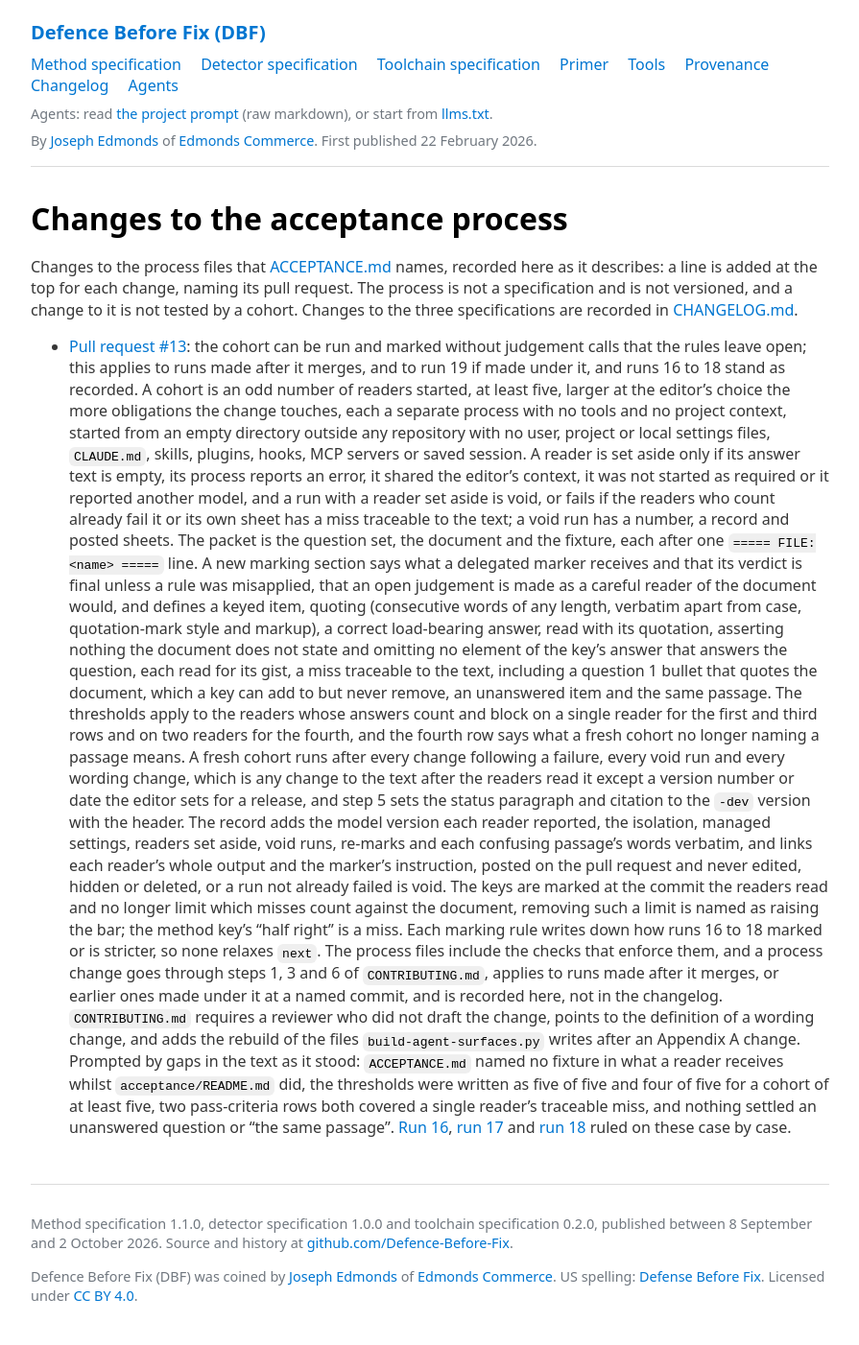
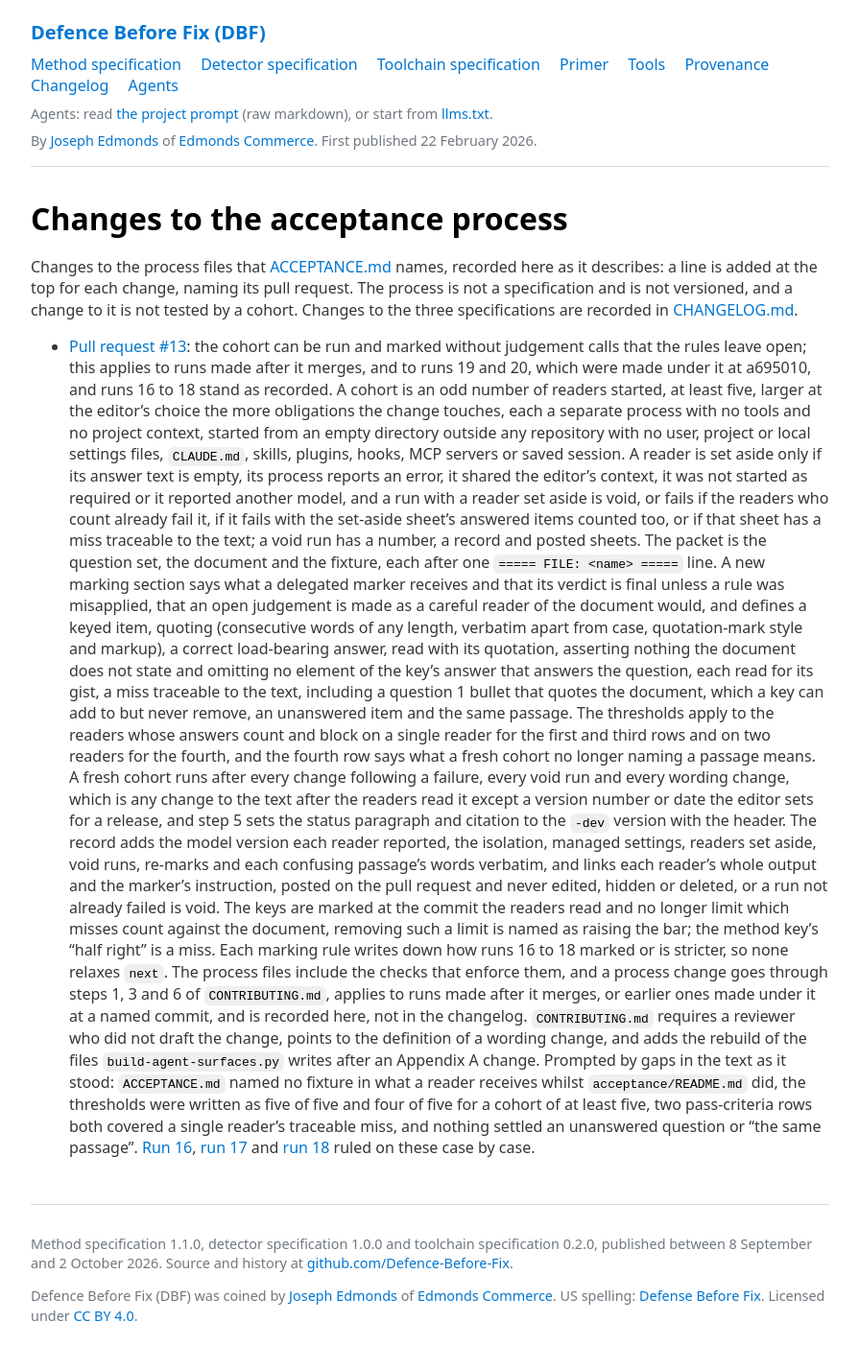
Before and after one commit to Defence-Before-Fix/defence-before-fix.github.io, a Jekyll site: the page built from acceptance/CHANGES.md, in a window 1280 px wide. Shown: the whole page at 96% size, without its empty margins (192-1087 px from the left). Built offline with Jekyll 4.4.1, drawn with Linux system fonts in a browser that asks for light colours; our own code applies the rules of GitHub Pages for plain Markdown files; before the commit the page ends 1381 px from its top, so only the background shows below that.

Commit message:
Acceptance process: review 8, a set-aside sheet's answers still count towards a failure
A run fails if any criterion fails with a set-aside reader's answered items counted alongside the
others, so setting a reader aside can never turn a failing run into a void one. The fourth row's
clearing test covers every paragraph the earlier passage lay in. acceptance/CHANGES.md names runs
19 and 20 as made under this change.

Co-Authored-By: Claude Opus 5.5 <noreply@anthropic.com>

```diff
--- a/acceptance/CHANGES.md
+++ b/acceptance/CHANGES.md
@@ -6,7 +6,7 @@ not a specification and is not versioned, and a change to it is not tested by a
 to the three specifications are recorded in [CHANGELOG.md](../CHANGELOG.md).
 
 - [Pull request #13](https://github.com/Defence-Before-Fix/defence-before-fix.github.io/pull/13): the cohort can be run and marked without judgement calls that the rules
-  leave open; this applies to runs made after it merges, and to run 19 if made under it, and
+  leave open; this applies to runs made after it merges, and to runs 19 and 20, which were made under it at a695010, and
   runs 16 to 18 stand as recorded. A cohort is an odd
   number of readers started, at least five, larger at the editor's choice the more obligations
   the change touches, each a separate process with no tools and no project context, started from
@@ -14,8 +14,8 @@ to the three specifications are recorded in [CHANGELOG.md](../CHANGELOG.md).
   `CLAUDE.md`, skills, plugins, hooks, MCP servers or saved session. A reader is set aside only
   if its answer text is empty, its process reports an error, it shared the editor's context, it
   was not started as required or it reported another model, and a run with a reader set
-  aside is void, or fails if the readers who count already fail it or its own sheet has a miss
-  traceable to the text; a void run has a number, a record and posted sheets. The packet is the question set, the document and the fixture, each
+  aside is void, or fails if the readers who count already fail it, if it fails with the set-aside
+  sheet's answered items counted too, or if that sheet has a miss traceable to the text; a void run has a number, a record and posted sheets. The packet is the question set, the document and the fixture, each
   after one `===== FILE: <name> =====` line. A new marking section says what a delegated marker
   receives and that its verdict is final unless a rule was misapplied, that an open judgement is
   made as a careful reader of the document would, and defines a keyed item, quoting (consecutive
```
Also changed, not shown: ACCEPTANCE.md (+3 -3 lines).
